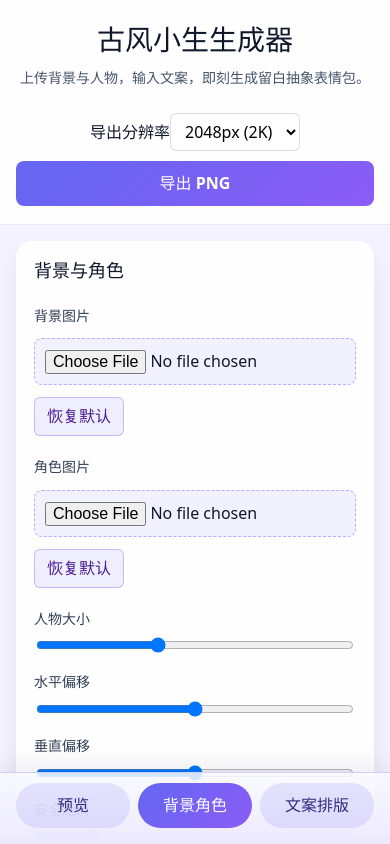
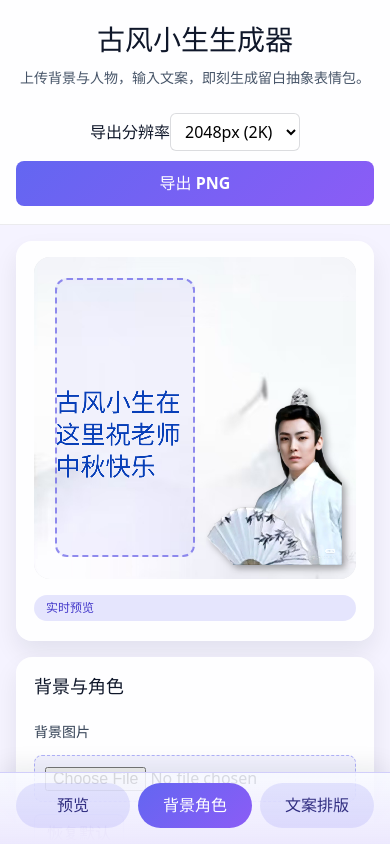
Before and after one commit to ChenRunnan-Cooper/Ancient-Style-Young-Man, a React (Vite) app: page / in a window 390 px wide. Both pictures are taken after a click on the button "背景角色". Shown: the top 844 px of the page. Built offline with nearby package versions, Linux system fonts and the light colour scheme; a web font is replaced by a local one.

Commit message:
Keep preview visible on mobile

```diff
--- a/src/App.css
+++ b/src/App.css
@@ -67,6 +67,17 @@
   gap: 24px;
   padding: 24px var(--page-gutter) 32px;
   flex: 1;
+}
+
+.app__main--mobile {
+  display: flex;
+  flex-direction: column;
+  gap: 20px;
+  padding: 20px var(--page-gutter) 28px;
+}
+
+.panel--mobile-hidden {
+  display: none;
 }
 
 .app__main--mobile {
@@ -301,6 +312,18 @@ textarea.editor {
   height: 100%;
 }
 
+.preview-overlay-tag {
+  display: none;
+  align-items: center;
+  gap: 6px;
+  padding: 4px 12px;
+  border-radius: 999px;
+  background: rgba(99, 102, 241, 0.16);
+  color: #4338ca;
+  font-size: 12px;
+  font-weight: 600;
+}
+
 .safe-highlight {
   position: absolute;
   border: 2px dashed rgba(79, 70, 229, 0.6);
@@ -406,25 +429,62 @@ textarea.editor {
     grid-template-columns: 1fr;
   }
 
-  .panel--preview .preview-wrapper {
-    gap: 14px;
-    padding-top: 0;
+  .panel--preview {
+    order: 0;
   }
 
-  .panel--preview .canvas-container {
-    position: relative;
-    top: auto;
-    left: auto;
-    right: auto;
-    width: 100%;
+  .panel--controls {
+    order: 1;
+  }
+
+  .panel--editor {
+    order: 2;
+  }
+
+  .panel--mobile-hidden {
+    display: none;
+  }
+
+  .panel--preview--compact {
+    position: sticky;
+    top: calc(var(--page-gutter) + 8px);
+    z-index: 24;
+    padding: 0;
+    background: transparent;
+    box-shadow: none;
+  }
+
+  .panel--preview--compact .preview-wrapper {
+    align-items: center;
+    gap: 10px;
+  }
+
+  .panel--preview--compact h2,
+  .panel--preview--compact .warnings,
+  .panel--preview--compact .note,
+  .panel--preview--compact .crop-settings {
+    display: none;
+  }
+
+  .panel--preview--compact .canvas-container {
+    width: min(70vw, 260px);
+    padding-top: min(70vw, 260px);
+    margin: 0 auto;
+    border-radius: 18px;
+    background: rgba(255, 255, 255, 0.96);
+    box-shadow: 0 12px 28px rgba(15, 23, 42, 0.16);
+    aspect-ratio: auto;
     height: auto;
   }
 
-  .panel--preview .canvas-container canvas {
-    position: absolute;
-    inset: 0;
+  .panel--preview--compact .preview-overlay-tag {
+    display: inline-flex;
+  }
+
+  .panel--preview--expanded .canvas-container {
     width: 100%;
-    height: 100%;
+    height: auto;
+    aspect-ratio: 1 / 1;
   }
 }
 
@@ -492,3 +552,15 @@ textarea.editor {
     display: flex;
   }
 }
+
+.preview-overlay-tag {
+  display: inline-flex;
+  align-items: center;
+  gap: 6px;
+  padding: 4px 12px;
+  border-radius: 999px;
+  background: rgba(99, 102, 241, 0.16);
+  color: #4338ca;
+  font-size: 12px;
+  font-weight: 600;
+}
--- a/src/App.tsx
+++ b/src/App.tsx
@@ -534,7 +534,13 @@ function App() {
   const mainClassName = isMobile ? 'app__main app__main--mobile' : 'app__main'
   const showControls = !isMobile || activeMobileTab === 'controls'
   const showEditor = !isMobile || activeMobileTab === 'editor'
-  const showPreview = !isMobile || activeMobileTab === 'preview'
+  const isPreviewExpanded = !isMobile || activeMobileTab === 'preview'
+  const previewPanelClass = !isMobile
+    ? 'panel panel--preview'
+    : isPreviewExpanded
+      ? 'panel panel--preview panel--preview--expanded'
+      : 'panel panel--preview panel--preview--floating'
+  const showPreviewDetails = !isMobile || activeMobileTab === 'preview'
 
   return (
     <div className="app">
@@ -565,8 +571,7 @@ function App() {
       </header>
 
       <main className={mainClassName}>
-        {showControls && (
-          <section className="panel panel--controls">
+        <section className={`panel panel--controls${showControls ? '' : ' panel--mobile-hidden'}`}>
           <h2>背景与角色</h2>
           <div className="field">
             <label htmlFor="background-upload">背景图片</label>
@@ -722,10 +727,8 @@ function App() {
             </label>
           </div>
         </section>
-        )}
 
-        {showEditor && (
-          <section className="panel panel--editor">
+        <section className={`panel panel--editor${showEditor ? '' : ' panel--mobile-hidden'}`}>
           <h2>文案与内嵌元素</h2>
           <textarea
             ref={textAreaRef}
@@ -933,25 +936,25 @@ function App() {
             </label>
           </div>
         </section>
-        )}
 
-        {showPreview && (
-          <section className="panel panel--preview">
-          <h2>预览</h2>
+        <section className={previewPanelClass}>
+          {(!isMobile || isPreviewExpanded) && <h2>预览</h2>}
           <div className="preview-wrapper">
             <div className="canvas-container" style={{ aspectRatio: previewAspectRatio }}>
               <canvas ref={canvasRef} />
               {safeHighlightStyle ? <div className="safe-highlight" style={safeHighlightStyle} /> : null}
             </div>
-            {layoutWarnings.length > 0 ? (
+            {showPreviewDetails && layoutWarnings.length > 0 ? (
               <div className="warnings">
                 {layoutWarnings.map((warning, index) => (
                   <p key={index}>{warning}</p>
                 ))}
               </div>
-            ) : (
+            ) : null}
+            {showPreviewDetails && layoutWarnings.length === 0 ? (
               <p className="note">✅ 好了！导出前可再次微调人物与参数。</p>
-            )}
+            ) : null}
+            {showPreviewDetails ? (
               <div className="crop-settings">
                 <h3>自定义裁剪</h3>
                 <label>
@@ -982,9 +985,11 @@ function App() {
                 </label>
                 <p className="hint">拖动滑块即可裁去上下多余留白，导出时同样生效。</p>
               </div>
+            ) : (
+              isMobile && <span className="preview-overlay-tag">实时预览</span>
+            )}
           </div>
         </section>
-        )}
       </main>
 
       {isMobile ? (
```
Lines whose indentation alone changed are shown as unchanged.
